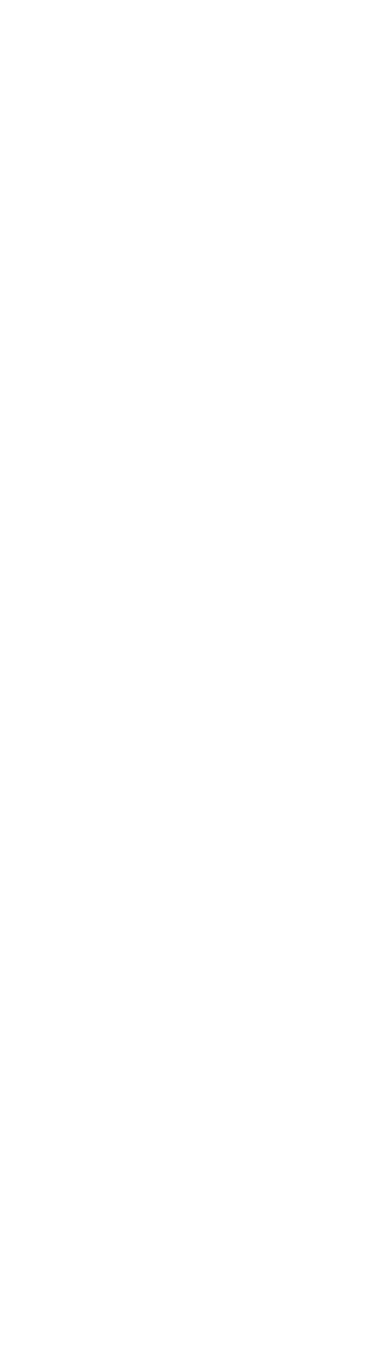
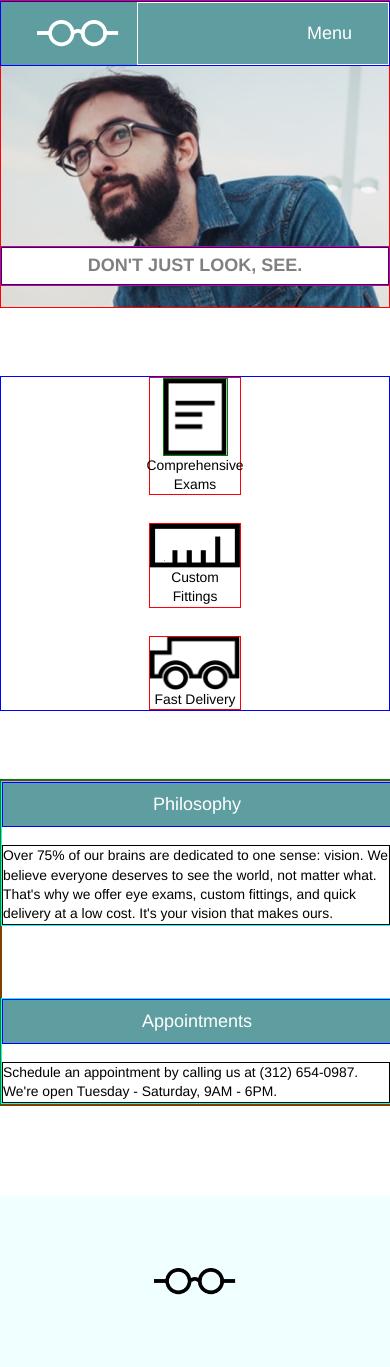
Before and after one commit to danired84/optics, a plain HTML site: page index.html in a window 390 px wide. Before the commit the page ends 844 px from the top, so only its background shows below. Drawn offline with Linux system fonts and the light colour scheme.

Commit message:
complete project with borders as reference

```diff
--- a/index.html
+++ b/index.html
@@ -2,8 +2,67 @@
 <html>
   <head>
     <title>Tortoiseshell Optics</title>
+    <link rel="stylesheet" type="text/css" href="./resources/css/reset.css">
+        <link rel="stylesheet" type="text/css" href="./resources/css/style.css">
   </head>
   <body>
+<!-- First Section -->
+    <div id="banner">
+      <div id="navigation">
+          <img src="./resources/images/logo-white.png" alt="logo">
+          <span>Tortoiseshell Optics</span>
+          <ul class="navbar">
+            <li><a href="#">Services</a></li>
+            <li><a href="#">Product</a></li>
+            <li><a href="#">Contact</a></li>
+          </ul>
+          <ul class="mobile navbar">
+            <li><a href="#">Menu</a></li>
+          </ul>
+      </div>
+        <div id="headline">
+          <h1 class="slogan"> don't just look, see.</h1>
+        </div>
+      </div>
+    </div>
+<!-- Second Section -->
+    <div class="services">
+      <div class="item comprehensive">
+          <img class="normal" src="./resources/images/paper-icon.png" alt="paper icon">
+        <p>Comprehensive Exams</p>
+      </div>
+      <div class="item fittings">
+          <img class="custom" src="./resources/images/ruler-icon.png" alt="ruler icon">
+        <p>Custom Fittings</p>
+      </div>
+      <div class="item">
+          <img class="custom" src="./resources/images/truck-icon.png" alt="truck icon">
+        <p>Fast Delivery</p>
+      </div>
+    </div>
+<!-- Second Section business -->
+    <div id="business">
+      <div class="info">
+        <div class="content one">
+          <p class="title">Philosophy</p>
+          <p class="text">
+            Over 75% of our brains are dedicated to one sense: vision. We believe everyone deserves to see the world, not matter what. That's why we offer eye exams, custom fittings, and quick delivery at a low cost. It's your vision that makes ours.
+          </p>
+        </div>
+        <div class="content">
+          <p class="title">Appointments</p>
+          <p class="text">
+            Schedule an appointment by calling us at (312) 654-0987. We're open Tuesday - Saturday, 9AM - 6PM.
+          </p>
+        </div>
+      </div>
+    </div>
+<!-- Footer -->
+    <div id="footer">
+      <img src="./resources/images/logo-black.png" alt="logo">
+      <div class="copyright">Copyright Tortoiseshell Optics</div>
+    </div>
+
 
   </body>
 </html>
--- a/resources/css/style.css
+++ b/resources/css/style.css
@@ -0,0 +1,341 @@
+html {
+  box-sizing:
+}
+
+*, *:before, *:after {
+  box-sizing: inherit;
+}
+
+/* Universal Styles */
+
+html {
+  font-size: 18px;
+}
+
+body {
+  font-family: helvetica;
+  line-height: 1.4;
+}
+
+span {
+  color: white;
+  margin: auto 0;
+}
+
+/* Banner */
+
+#banner {
+  display: flex;
+  justify-content: flex-start;
+  align-items: center;
+  flex-direction: column;
+  height: 30rem;
+  background-image: url("../../resources/images/glasses-bg.png");
+  background-size: cover;
+  background-repeat: no-repeat;
+  border: 1px solid red;
+}
+
+/* Navegation */
+
+a {
+  color: white;
+  text-decoration: none;
+}
+
+#navigation {
+  display: flex;
+  width: 960px;
+  position: relative;
+  top: 1rem;
+  background-color: cadetblue;
+border: 1px solid blue;
+}
+
+#navigation img {
+  margin-top: auto;
+  margin-bottom: auto;
+  margin-left: 2rem;
+  margin-right: 1rem;
+  height: 1.5rem;
+}
+
+.navbar {
+  display: flex;
+  justify-content: flex-end;
+  flex-grow: 1;
+border: 1px solid white;
+}
+
+.mobile.navbar {
+  display: none;
+}
+
+li {
+  margin: 1rem 2rem;
+}
+
+/* Headline */
+
+#headline {
+  position: relative;
+  top: 10rem;
+  display: flex;
+  width: 960px;
+  justify-content: flex-end;
+  text-transform: uppercase;
+border: 1px solid red;
+}
+
+.slogan {
+  position: relative;
+  left: 2rem;
+  background-color: white;
+  padding: 1.5rem 5rem;
+  color: gray;
+  font-size: 2rem;
+  line-height: 1.2rem;
+  font-weight: bold;
+border: 1px solid blue;
+}
+
+/* Services */
+
+.services {
+  display: flex;
+  justify-content: center;
+  height: 8rem;
+  margin-top: 3rem;
+  margin-bottom: 3rem;
+border: 1px solid blue;
+}
+
+.item {
+display: flex;
+align-items: center;
+justify-content: space-between;
+flex-direction: column;
+max-width: 5rem;
+border: 1px solid red;
+margin-right: 3rem;
+margin-left: 3rem;
+border: 1px solid red;
+}
+
+
+p {
+  text-align: center;
+
+}
+
+.normal {
+  max-width: 3.5rem;
+  border: 1px solid green;
+}
+
+.custom {
+  max-width: 5rem;
+}
+
+/* business */
+
+#business {
+  display: flex;
+  width: 960px;
+    margin: 0 auto; /* lo podría declarar en el universal, ojo que los otros no necesitan */
+border: 1px solid green;
+}
+
+.info {
+  display: flex;
+  justify-content: center;
+
+border: 1px solid red;
+}
+
+.content {
+  display: block;
+  margin: 0 2.5%;
+  max-width: 35%;
+border: 1px solid aqua;
+}
+
+.title {
+  padding: 0.5rem 1.25rem;
+  width: 10rem;
+  background-color: cadetblue;
+  color: white;
+  text-align: left;
+
+border: 1px solid blue;
+}
+
+.text {
+  text-align: left;
+border: 1px solid black;
+}
+
+/* footer */
+
+#footer {
+  display: flex;
+  width: 960px;
+  margin: 0 auto;
+  background-color: azure;
+  margin-top: 5rem;
+}
+
+#footer img {
+  padding: 4rem 1rem 4rem 4rem;
+  height: 1.5rem;
+}
+
+.copyright {
+  padding: 4rem 0;
+  color: black;
+}
+
+/* ######################################### */
+/* ######################################### */
+
+@media only screen and (max-width: 1024px) {
+  #banner {
+    height: 22rem;
+  }
+  #navigation {
+    top: 0rem;
+    width: 100%;
+  }
+
+  #headline {
+    top: 5rem;
+    width: 100%;
+  }
+
+  .slogan {
+    left: -2rem;
+    font-size: 1.33rem;
+    padding: 0.75rem 4rem;
+  }
+
+  #business {
+    width: 100%;
+  }
+
+}
+
+@media only screen and (max-width: 850px) {
+
+.slogan {
+  position: static;
+  width: 100%;
+  text-align: center;
+  font-size: 1rem;
+  padding: 1rem 0;
+}
+
+  #headline {
+    top: 9rem;
+  }
+
+  #banner {
+    height: 17rem;
+    background-position: 20%;
+  }
+
+  .title {
+    width: auto;
+    margin-right: 2rem;
+  }
+
+}
+
+@media only screen and (max-width: 725px) {
+  span {
+    display: none;
+  }
+
+  #headline {
+    top: 10rem;
+  }
+
+  .slogan {
+    padding: 0.4rem;
+  }
+}
+
+@media only screen and (max-width: 565px) {
+  .navbar {
+    display: none;
+  }
+
+  .mobile.navbar {
+    display: flex;
+    justify-content: flex-end;
+    flex-grow: 1;
+  }
+
+  .services {
+    flex-direction: column;
+    align-items: center;
+
+    margin: 3.77rem 0;
+    height: auto;
+  }
+
+  .item {
+    font-size: 0.77rem;
+  }
+
+  .item.comprehensive, .item.fittings  {
+    margin-bottom: 1.54rem;
+  }
+
+  .info {
+    align-items: center;
+    flex-direction: column;
+    width: 100%;
+  }
+
+  .content {
+    width: 100%;
+    max-width: none;
+  }
+
+  .content.one {
+    margin-bottom: 4rem;
+  }
+
+  .title {
+    padding: 0.5rem 0;
+    margin-right: 0;
+    margin-bottom: 1rem;
+    width: 100%;
+    text-align: center;
+  }
+
+  .text {
+    font-size: 0.77rem;
+  }
+
+  #footer {
+    justify-content: center;
+    width: 100%;
+  }
+
+  #footer img {
+    padding: 4rem;
+  }
+
+  .copyright {
+    display: none;
+  }
+
+}
+
+@media only screen and (max-width: 245px) {
+
+  .slogan {
+    font-size: 0.5rem;
+  }
+}
```
Also changed, not shown: resources/images/glasses-bg.png (added), resources/images/logo-black.png (added), resources/images/logo-white.png (added), resources/images/paper-icon.png (added), resources/images/ruler-icon.png (added), resources/images/truck-icon.png (added).
